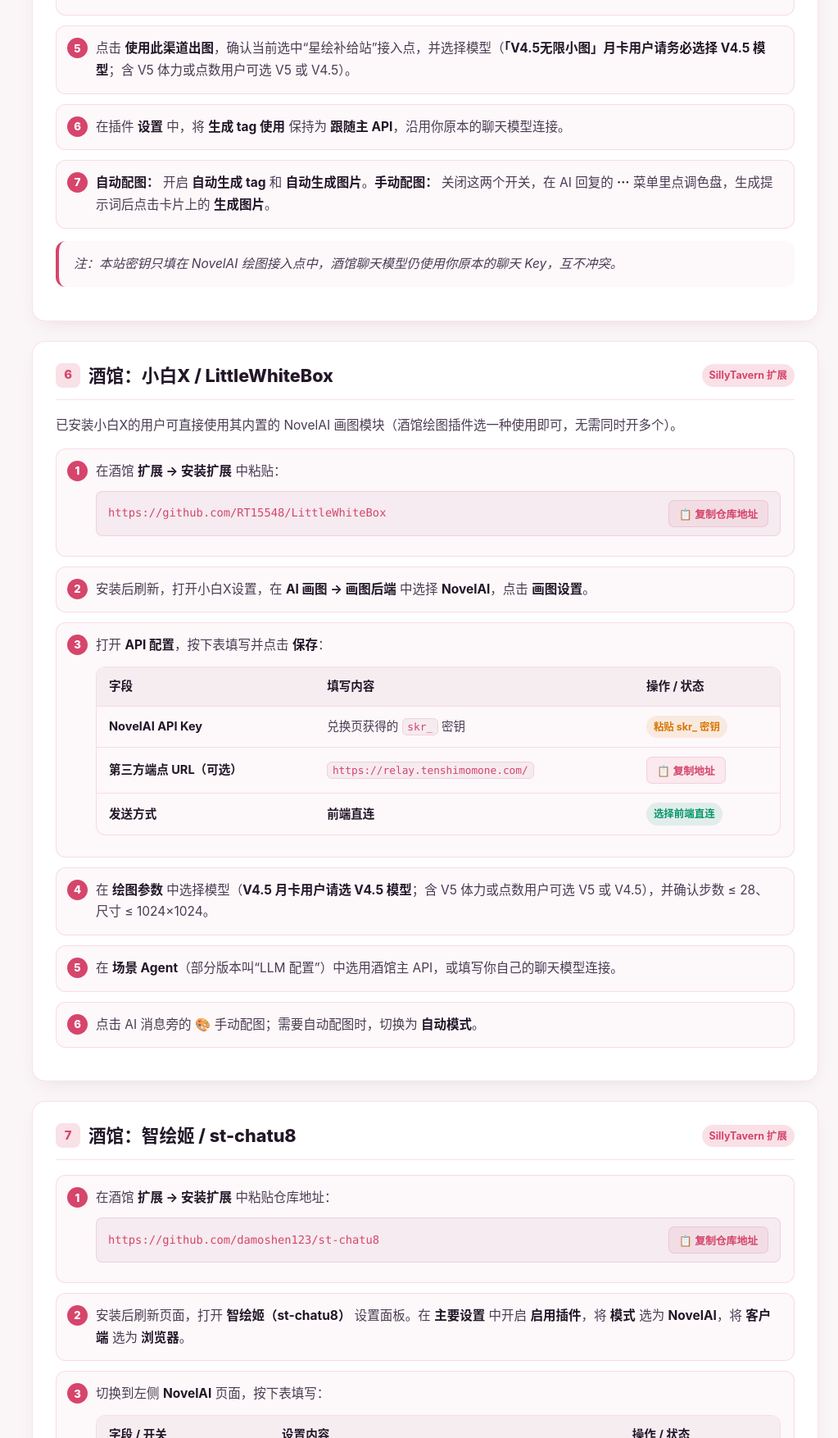
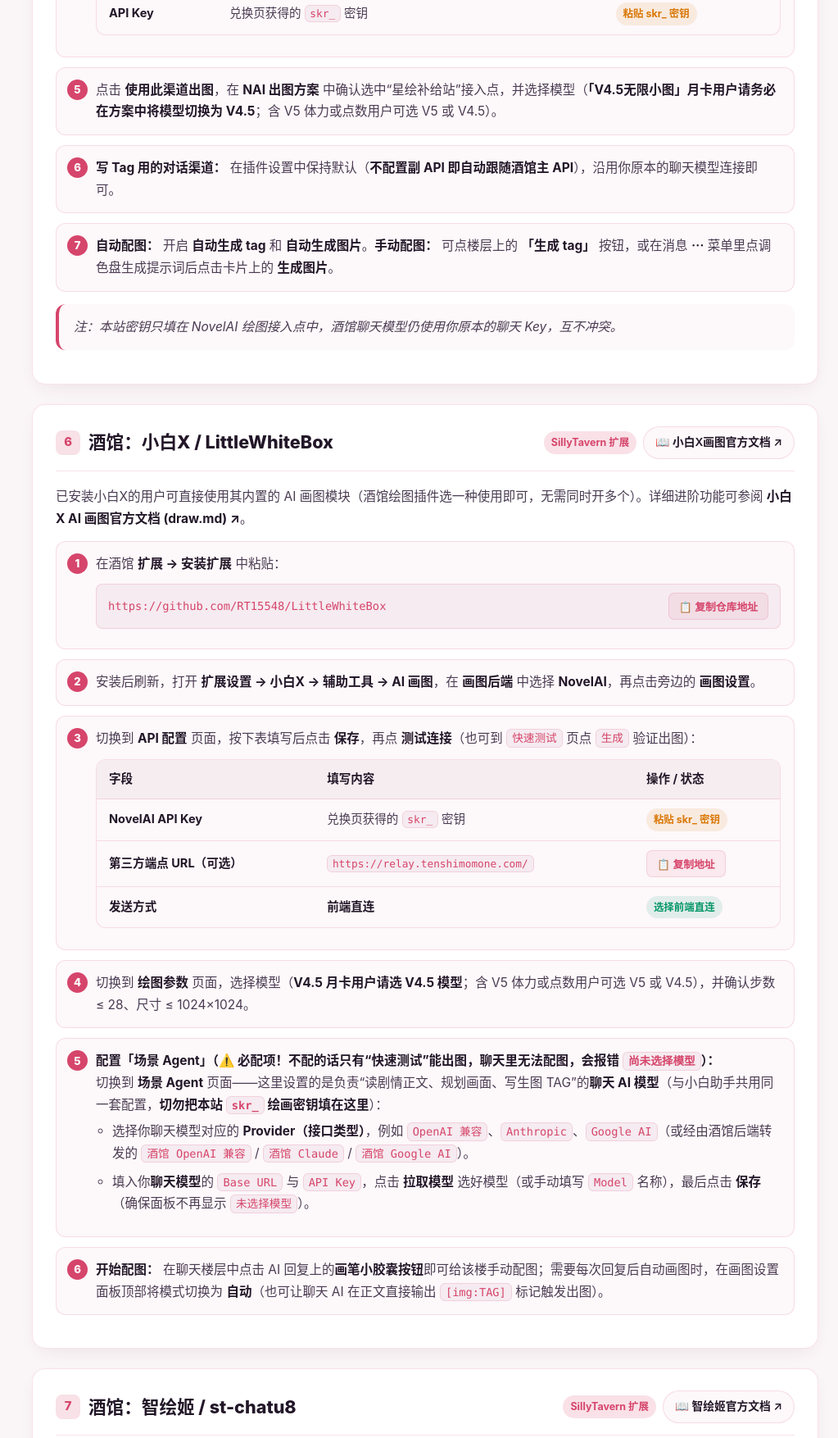
Before and after one commit to suzuka-suzuka/sakura-nai-md, a plain HTML site: page index.html in a window 1280 px wide. Shown: the part 5639-7393 px from the top of the page at 82% size, without its empty margins (257-1280 px from the left). Drawn offline with Linux system fonts and the light colour scheme.

Commit message:
feat: add official plugin doc links and verify LittleWhiteBox scene agent config

```diff
--- a/index.html
+++ b/index.html
@@ -1814,8 +1814,13 @@
       <article class="section-card tool-section" id="sec-5">
         <div class="section-header">
           <h2 class="section-title"><span class="section-num">5</span> 酒馆：柏宝绘</h2>
-          <span class="badge badge-sakura">SillyTavern 扩展</span>
-        </div>
+          <div style="display:flex;align-items:center;gap:8px;flex-wrap:wrap;">
+            <span class="badge badge-sakura">SillyTavern 扩展</span>
+            <a href="https://github.com/baibai-git/ST-BaiBai-Image/blob/main/README.md" target="_blank" rel="noopener" class="btn">📖 柏宝绘官方文档 ↗</a>
+          </div>
+        </div>
+
+        <p>完整功能与角色外貌库用法可参考 <a href="https://github.com/baibai-git/ST-BaiBai-Image/blob/main/README.md" target="_blank" rel="noopener"><strong>柏宝绘官方文档 (README.md) ↗</strong></a>。</p>
 
         <ol class="steps-list">
           <li>
@@ -1826,7 +1831,7 @@
             </div>
           </li>
           <li>安装后刷新酒馆页面，打开 <strong>柏宝绘 → 渠道 → NovelAI → 配置</strong>。</li>
-          <li>在 <strong>接入点</strong> 旁点击 <strong>＋</strong>，新建一条接入点并命名为“<strong>星绘补给站</strong>”（官方默认接入点的地址无法修改，<strong>必须新建</strong>）。</li>
+          <li>在 <strong>接入点</strong> 旁点击 <strong>＋</strong>，新建一条接入点并命名为“<strong>星绘补给站</strong>”（官方默认接入点的地址是内置固定的，<strong>必须新建一条</strong>）。</li>
           <li>
             填写以下配置：
             <div class="table-wrap">
@@ -1853,9 +1858,9 @@
               </table>
             </div>
           </li>
-          <li>点击 <strong>使用此渠道出图</strong>，确认当前选中“星绘补给站”接入点，并选择模型（<strong>「V4.5无限小图」月卡用户请务必选择 V4.5 模型</strong>；含 V5 体力或点数用户可选 V5 或 V4.5）。</li>
-          <li>在插件 <strong>设置</strong> 中，将 <strong>生成 tag 使用</strong> 保持为 <strong>跟随主 API</strong>，沿用你原本的聊天模型连接。</li>
-          <li><strong>自动配图：</strong> 开启 <strong>自动生成 tag</strong> 和 <strong>自动生成图片</strong>。<strong>手动配图：</strong> 关闭这两个开关，在 AI 回复的 <strong>⋯</strong> 菜单里点调色盘，生成提示词后点击卡片上的 <strong>生成图片</strong>。</li>
+          <li>点击 <strong>使用此渠道出图</strong>，在 <strong>NAI 出图方案</strong> 中确认选中“星绘补给站”接入点，并选择模型（<strong>「V4.5无限小图」月卡用户请务必在方案中将模型切换为 V4.5</strong>；含 V5 体力或点数用户可选 V5 或 V4.5）。</li>
+          <li><strong>写 Tag 用的对话渠道：</strong> 在插件设置中保持默认（<strong>不配置副 API 即自动跟随酒馆主 API</strong>），沿用你原本的聊天模型连接即可。</li>
+          <li><strong>自动配图：</strong> 开启 <strong>自动生成 tag</strong> 和 <strong>自动生成图片</strong>。<strong>手动配图：</strong> 可点楼层上的 <strong>「生成 tag」</strong> 按钮，或在消息 <strong>⋯</strong> 菜单里点调色盘生成提示词后点击卡片上的 <strong>生成图片</strong>。</li>
         </ol>
 
         <div class="callout">
@@ -1867,10 +1872,13 @@
       <article class="section-card tool-section" id="sec-6">
         <div class="section-header">
           <h2 class="section-title"><span class="section-num">6</span> 酒馆：小白X / LittleWhiteBox</h2>
-          <span class="badge badge-sakura">SillyTavern 扩展</span>
-        </div>
-
-        <p>已安装小白X的用户可直接使用其内置的 NovelAI 画图模块（酒馆绘图插件选一种使用即可，无需同时开多个）。</p>
+          <div style="display:flex;align-items:center;gap:8px;flex-wrap:wrap;">
+            <span class="badge badge-sakura">SillyTavern 扩展</span>
+            <a href="https://github.com/RT15548/LittleWhiteBox/blob/main/docs/user/draw.md" target="_blank" rel="noopener" class="btn">📖 小白X画图官方文档 ↗</a>
+          </div>
+        </div>
+
+        <p>已安装小白X的用户可直接使用其内置的 AI 画图模块（酒馆绘图插件选一种使用即可，无需同时开多个）。详细进阶功能可参阅 <a href="https://github.com/RT15548/LittleWhiteBox/blob/main/docs/user/draw.md" target="_blank" rel="noopener"><strong>小白X AI 画图官方文档 (draw.md) ↗</strong></a>。</p>
 
         <ol class="steps-list">
           <li>
@@ -1880,9 +1888,9 @@
               <button type="button" class="copy-btn" data-copy="https://github.com/RT15548/LittleWhiteBox">📋 复制仓库地址</button>
             </div>
           </li>
-          <li>安装后刷新，打开小白X设置，在 <strong>AI 画图 → 画图后端</strong> 中选择 <strong>NovelAI</strong>，点击 <strong>画图设置</strong>。</li>
+          <li>安装后刷新，打开 <strong>扩展设置 → 小白X → 辅助工具 → AI 画图</strong>，在 <strong>画图后端</strong> 中选择 <strong>NovelAI</strong>，再点击旁边的 <strong>画图设置</strong>。</li>
           <li>
-            打开 <strong>API 配置</strong>，按下表填写并点击 <strong>保存</strong>：
+            切换到 <strong>API 配置</strong> 页面，按下表填写后点击 <strong>保存</strong>，再点 <strong>测试连接</strong>（也可到 <code>快速测试</code> 页点 <code>生成</code> 验证出图）：
             <div class="table-wrap">
               <table class="table-config">
                 <thead>
@@ -1912,9 +1920,16 @@
               </table>
             </div>
           </li>
-          <li>在 <strong>绘图参数</strong> 中选择模型（<strong>V4.5 月卡用户请选 V4.5 模型</strong>；含 V5 体力或点数用户可选 V5 或 V4.5），并确认步数 ≤ 28、尺寸 ≤ 1024×1024。</li>
-          <li>在 <strong>场景 Agent</strong>（部分版本叫“LLM 配置”）中选用酒馆主 API，或填写你自己的聊天模型连接。</li>
-          <li>点击 AI 消息旁的 <strong>🎨</strong> 手动配图；需要自动配图时，切换为 <strong>自动模式</strong>。</li>
+          <li>切换到 <strong>绘图参数</strong> 页面，选择模型（<strong>V4.5 月卡用户请选 V4.5 模型</strong>；含 V5 体力或点数用户可选 V5 或 V4.5），并确认步数 ≤ 28、尺寸 ≤ 1024×1024。</li>
+          <li>
+            <strong>配置「场景 Agent」（⚠️ 必配项！不配的话只有“快速测试”能出图，聊天里无法配图，会报错 <code>尚未选择模型</code>）：</strong><br />
+            切换到 <strong>场景 Agent</strong> 页面——这里设置的是负责“读剧情正文、规划画面、写生图 TAG”的<strong>聊天 AI 模型</strong>（与小白助手共用同一套配置，<strong>切勿把本站 <code>skr_</code> 绘画密钥填在这里</strong>）：
+            <ul class="bullet-list" style="margin-top:6px;">
+              <li>选择你聊天模型对应的 <strong>Provider（接口类型）</strong>，例如 <code>OpenAI 兼容</code>、<code>Anthropic</code>、<code>Google AI</code>（或经由酒馆后端转发的 <code>酒馆 OpenAI 兼容</code> / <code>酒馆 Claude</code> / <code>酒馆 Google AI</code>）。</li>
+              <li>填入你<strong>聊天模型</strong>的 <code>Base URL</code> 与 <code>API Key</code>，点击 <strong>拉取模型</strong> 选好模型（或手动填写 <code>Model</code> 名称），最后点击 <strong>保存</strong>（确保面板不再显示 <code>未选择模型</code>）。</li>
+            </ul>
+          </li>
+          <li><strong>开始配图：</strong> 在聊天楼层中点击 AI 回复上的<strong>画笔小胶囊按钮</strong>即可给该楼手动配图；需要每次回复后自动画图时，在画图设置面板顶部将模式切换为 <strong>自动</strong>（也可让聊天 AI 在正文直接输出 <code>[img:TAG]</code> 标记触发出图）。</li>
         </ol>
       </article>
 
@@ -1922,8 +1937,13 @@
       <article class="section-card tool-section" id="sec-7">
         <div class="section-header">
           <h2 class="section-title"><span class="section-num">7</span> 酒馆：智绘姬 / st-chatu8</h2>
-          <span class="badge badge-sakura">SillyTavern 扩展</span>
-        </div>
+          <div style="display:flex;align-items:center;gap:8px;flex-wrap:wrap;">
+            <span class="badge badge-sakura">SillyTavern 扩展</span>
+            <a href="https://github.com/damoshen123/st-chatu8/blob/main/README.md" target="_blank" rel="noopener" class="btn">📖 智绘姬官方文档 ↗</a>
+          </div>
+        </div>
+
+        <p>更多触发标记与提示词替换规则可参考 <a href="https://github.com/damoshen123/st-chatu8/blob/main/README.md" target="_blank" rel="noopener"><strong>智绘姬官方文档 (README.md) ↗</strong></a>。</p>
 
         <ol class="steps-list">
           <li>
```
